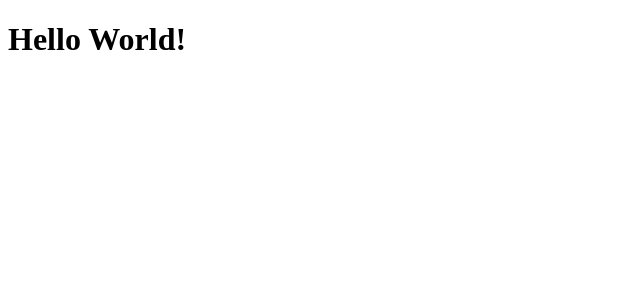
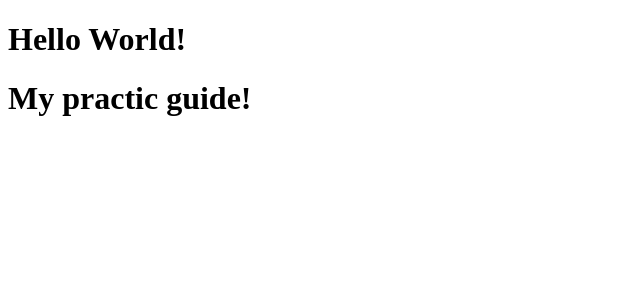
Before and after one commit to 1freelipe/flow-guide, a React (Create React App) app: page / in a window 1280 px wide. Shown: the top 300 px of the page, without its empty margins (0-640 px from the left). Built offline with nearby package versions, Linux system fonts and the light colour scheme.

Commit message:
teste lint-staged

```diff
--- a/src/App.jsx
+++ b/src/App.jsx
@@ -1,6 +1,11 @@
 import React from 'react';
 
 function App() {
-  return <h1>Hello World!</h1>;
+  return (
+    <>
+      <h1>Hello World!</h1>
+      <h1>My practic guide!</h1>
+    </>
+  );
 }
 export default App;
```
